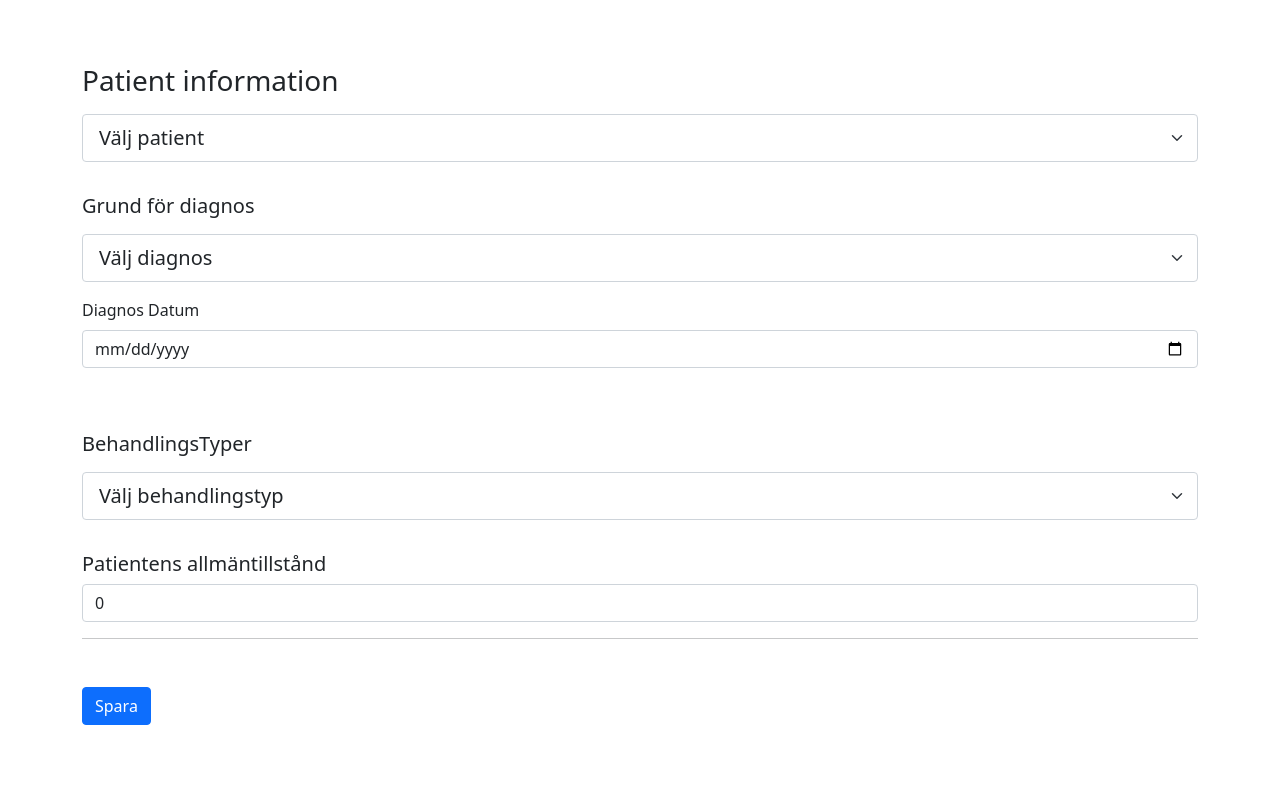
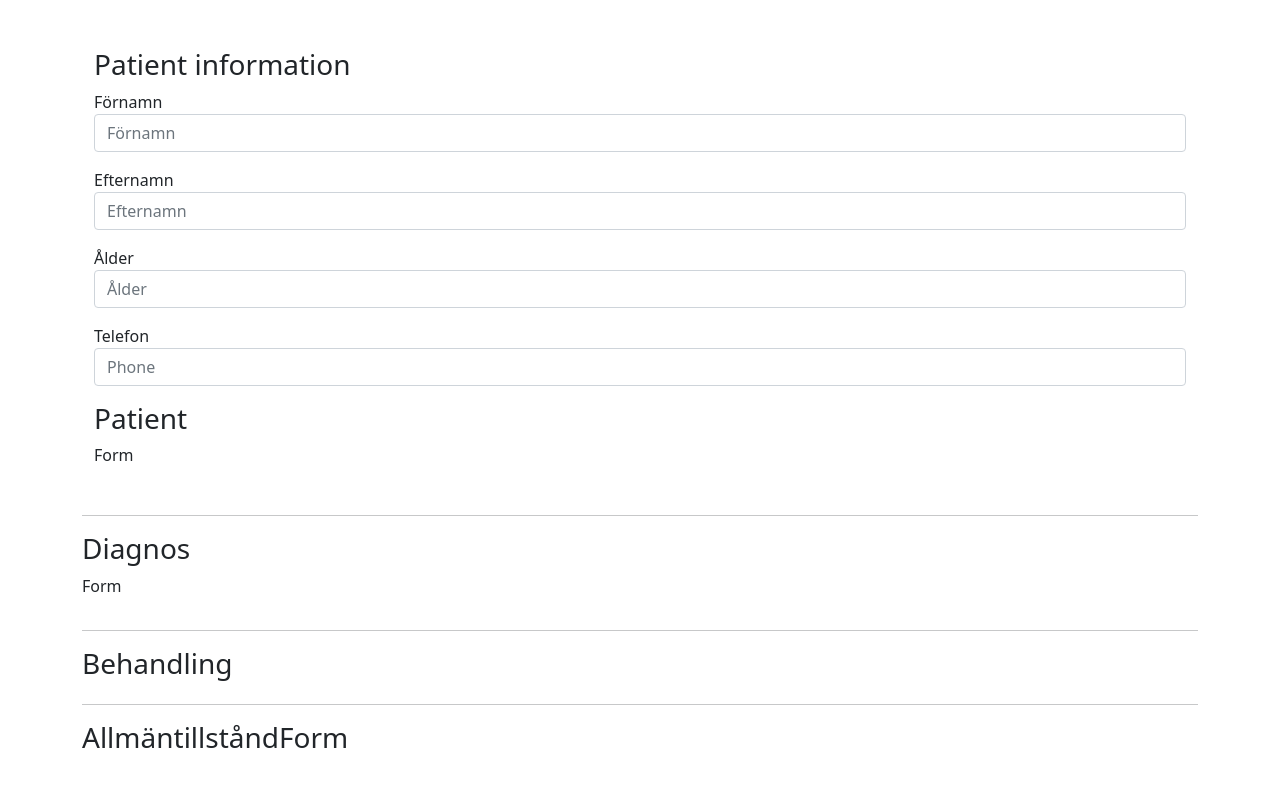
Before and after one commit to ahmmuh/patient_system, a React (Create React App) app: page / in a window 1280 px wide. Shown: the top 786 px of the page. Built offline with nearby package versions, Linux system fonts and the light colour scheme.

Commit message:
fixed Patient form

```diff
--- a/src/App.js
+++ b/src/App.js
@@ -5,6 +5,7 @@ import BehandlingsForm from './components/BehandlingsForm';
 import DiagnosForm from './components/DiagnosForm';
 import OperationskodForm from './components/OperationskodForm';
 import PatientRegister from './components/PatientRegister';
+import Patientform from './components/Patientform';
 
 
 function App() {
@@ -26,7 +27,7 @@ function App() {
 
   const [diagnos,setDiagnos] = useState({
     diagnosTyp: "",
-    diagnosDatum: ""
+    diagnosDatum: new Date
 });
 const [allmäntillStånd, setAllmäntillstånd] = useState({
 
@@ -43,64 +44,61 @@ const [allmäntillStånd, setAllmäntillstånd] = useState({
 
   const [patient, setPatient] = useState()
 
+  const handleChangeForDiagnos =(e) =>{
+    const value = e.target.value
+    setDiagnos({...diagnos, [e.target.name]: value});
 
-useEffect(() =>{
-  setBehandling(behandling);
-  setDiagnos(diagnos)
-  setSelectedBehandling(selectedBehandling)
+  }
+  // [event.target.name] : value
+
+
+
+// useEffect(() =>{
+//   setBehandling(behandling);
+  // setSelectedBehandling(selectedBehandling)
 
   // console.log("Diagnos ", diagnos)
-  console.log("behandling ", behandling)
+  // console.log("behandling ", behandling)
   // console.log("Operationkod ", operationkod)
-  console.log("ECOG ", ecog)
+  // console.log("ECOG ", ecog)
   // console.log("Patient ", patient)
-console.log("Diagnos: ", diagnos)
+// console.log("Diagnos: ", diagnos)
 
-},[])
+// },[])
   return (
     <div className="App container mt-5">
-      <PatientRegister
-      patient={patient}
-      setPatient={setPatient}
-      />
-    <DiagnosForm
-    diagnosLista={diagnosLista}
-    diagnos={diagnos}
-    setDiagnos={setDiagnos}
-    />
 
-    <BehandlingsForm behandling={behandling}
-    setBehandling={setBehandling}
-    behandlingsLista={behandlingsLista}
-    selectedBehandling={selectedBehandling}
-    setSelectedBehandling={selectedBehandling}
-    />
+      <PatientRegister/>
 
-    {selectedBehandling === "kirurgi"? "Ahmed":null}
 
-    <div className='row'>
-     {
-      behandling === "kirurgi"? <OperationskodForm
-      operationkod={operationkod}
-      setOperationkod={setOperationkod}
 
-      /> : null
-     }
+    <hr/>
+    <div className="row justify-content-center align-items-center g-2"
+    >
+      <div className="col">
+        <h3>Diagnos</h3>
+        <p>Form</p>
+      </div>
     </div>
 
-    <AllmäntillståndForm
-    ecog={ecog}
-    setEcog={setEcog}
-    />
+    <hr/>
+    <div className="row justify-content-center align-items-center g-2"
+    >
+      <div className="col">
+        <h3>Behandling</h3>
+      </div>
+    </div>
 
     <hr/>
 
 
+    <div className="row justify-content-center align-items-center g-2"
+    >
+      <div className="col">
+        <h3>AllmäntillståndForm</h3>
+      </div>
+    </div>
 
-<div className='mt-5'>
-<button type='submit' className='btn btn-primary'>Spara</button>
-
-  </div>
     </div>
   );
 }
--- a/src/components/BehandlingsForm.jsx
+++ b/src/components/BehandlingsForm.jsx
@@ -1,7 +1,6 @@
 import React from 'react'
 
-function BehandlingsForm({behandling, setBehandling, behandlingsLista,
-selectedBehandling, setSelectedBehandling}) {
+function BehandlingsForm({behandlingar,setPatientBehandlingar}) {
   return (
     <div className='row mb-3'>
         <div className="col mb-3">
@@ -11,10 +10,12 @@ selectedBehandling, setSelectedBehandling}) {
             </label>
             <select className="form-select form-select-lg"
 
-                onChange={(e) => setBehandling(e.target.value)}>
+                onChange={(e) => setPatientBehandlingar(e.target.value)}
+
+                >
                 <option value="Välj" defaultValue>Välj behandlingstyp</option>
                 {
-                    behandlingsLista.map((foundedBehandling) => (
+                    behandlingar.map((foundedBehandling) => (
                         <option key={foundedBehandling.behandlingID}
                         value={foundedBehandling.behandlingsID}>{foundedBehandling.behandlingsTyp}</option>
                     ))
@@ -22,7 +23,6 @@ selectedBehandling, setSelectedBehandling}) {
 
             </select>
         </div>
-        {selectedBehandling}
 
     </div>
   )
--- a/src/components/DiagnosForm.jsx
+++ b/src/components/DiagnosForm.jsx
@@ -1,7 +1,6 @@
 import React, { useState } from 'react'
 
-function DiagnosForm({diagnos,setDiagnos, diagnosLista}) {
-
+function DiagnosForm({diagnos,setPatientRegister}) {
   return (
     <div className='row mb-5'>
       <div className='col'>
@@ -9,12 +8,14 @@ function DiagnosForm({diagnos,setDiagnos, diagnosLista}) {
         <div className="mb-3">
           <label htmlFor="" className="form-label"><h5 className='lead'>Grund för diagnos</h5></label>
           <select
-          onChange={(e) => setDiagnos(e.target.value)}
-            className="form-select form-select-lg"          >
+          onChange={(e) => setPatientRegister(e.target.value)}
+          name='diagnosTyp'
+            className="form-select form-select-lg">
             <option defaultValue>Välj diagnos</option>
+            <option value={1}>Volvo</option>
             {
-              diagnosLista.map((diagno) =>(
-                <option key={diagno.diagnosId} value={diagno.Id}>{diagno.diagnosTyp}</option>
+              diagnos.map((diagno) =>(
+                <option key={diagno.diagnosId} value={diagno.diagnosTyp}>{diagno.diagnosTyp}</option>
 
               ))
             }
@@ -23,22 +24,20 @@ function DiagnosForm({diagnos,setDiagnos, diagnosLista}) {
 
         </div>
 
+
         <div className="mb-3">
-          <label htmlFor={diagnos.diagnosDatum} className="form-label">Diagnos Datum</label>
+          <label htmlFor="" className="form-label">Diagnos Datum</label>
           <input
-            type="date"
+            type={'date'}
             className="form-control"
             name="diagnosDatum"
-            id="diagnosDatum"
-            value={diagnos.diagnosDatum}
+            // value={diagnos.diagnosDatum}
             aria-describedby="diagnosDatum"
-            placeholder="diagnosDatum"
-            onChange={(e) => {setDiagnos(e.target.value)}}
+            // onChange={handleChangeForDiagnos}
 
           />
 
         </div>
-
 
       </div>
     </div>
--- a/src/components/PatientRegister.jsx
+++ b/src/components/PatientRegister.jsx
@@ -1,34 +1,191 @@
-import React, { useEffect, useState } from 'react'
-import { patients } from '../data/patient'
+import React, { useEffect, useState } from "react";
+import { patients } from "../data/patient";
+import { behandlingsLista, diagnosLista } from "../data/cancerData";
+import DiagnosForm from "./DiagnosForm";
+import BehandlingsForm from "./BehandlingsForm";
+import Patientform from "./Patientform";
+function PatientRegister() {
+  const [registerPatient, setPatientRegister] = useState({
+    firstName: "",
+    age: 0,
+    diagnos: [diagnosLista],
+    behandlingar: [behandlingsLista],
+    operationkoder: [],
+    ecogoStatus: 0,
+  });
 
-function PatientRegister({patient,setPatient}) {
+  //user test
+  const [user, setUser] = useState({
+    userName: "",
+    firstName: "",
+    lastName: "",
+    email: "",
+  });
+
+  const [diagnos, setDiagnos] = useState({
+    diagnosType: "",
+    diagnosDatum: new Date(),
+  });
+
+  //test form
+
+  const [patient, setPatient] = useState({
+    firstName: "",
+    lastName: "",
+    age: "",
+    phone: "",
+    diagnos: {dianosTyp: "Kirurgi",date: new Date}
+  });
 
 
 
+  // diagnos:{diagnosTyp:"",diagnosDatum: new Date},
+  // diagnosTyp: "",
+  // diagnosDatum: new Date(),
+  // behandling: "",
+  // ecog: 0,
+  // const changeHandler = (e) =>{
+  //   setPatient(e.target.value)
+  // }
+  const patientChangeHandler = (e) => {
+    e.preventDefault();
+    setPatient({
+      ...patient,
+      [e.target.name]: e.target.value
+    })
 
-    // useEffect(() =>{
-    //   setPatient(patient);
-    //   console.log("Valda patient " , patient.name)
-    // },[])
+  };
+
+  console.log(patient)
+
+  // useEffect(() =>{
+  //   setPatient({
+  //     ...patients,
+  //     [e.target.name]: value
+  //   })
+  // },[])
   return (
-    <div className='row my-3'>
-      <p>{patient}</p>
-        <div className="mb-3">
-          <label htmlFor="" className="form-label"><h3>Patient information</h3></label>
-          <select
-          onChange={(e) => setPatient(e.target.value)}
-            className="form-select form-select-lg"          >
-            <option defaultValue="Välj">Välj patient</option>
-            {
-              patients.map((patient) =>(
-                <option key={patient.id} value={patient.id}>{patient.name} - {patient.age} år gammal</option>
+    <div className="container">
+      {/* user test form */}
+      {/* <form>
+        <input
+          type="text"
+          name="userName"
+          id="userName"
+          value={user.userName}
+          className="form-control"
+          placeholder="användarnamn"
+          onChange={userChangeHandler}
+        />
 
-              ))
-            }
-          </select>
+        <input
+          type="text"
+          name="firstName"
+          id="firstName"
+          value={user.firstName}
+          className="form-control"
+          placeholder="Förnamn"
+          onChange={userChangeHandler}
+        />
+
+        <input
+          type="text"
+          name="lastName"
+          id="lastName"
+          value={user.lastName}
+          className="form-control"
+          placeholder="Efternamn"
+          onChange={userChangeHandler}
+        />
+        <input
+          type="text"
+          name="email"
+          id="email"
+          value={user.email}
+          className="form-control"
+          placeholder="E-post"
+          onChange={userChangeHandler}
+        />
+      </form> */}
+
+      <div className="row justify-content-center align-items-center g-2">
+        {/* <input type="text" name="test" id="test" value={test} onChange={(e) => setTest(e.target.value)} /> */}
+        <div className="col">
+          <h3>Patient information</h3>
+          <Patientform patientChangeHandler={patientChangeHandler}
+           setPatient={setPatient} patient={patient} />
         </div>
+      </div>
+
+      <div className="row justify-content-center align-items-center g-2">
+        <div className="col">
+          <h3>Patient</h3>
+          <p>Form</p>
+        </div>
+      </div>
+
+      <div className="row my-3">
+        {/* <div className="mb-3">
+        <label htmlFor="" className="form-label">
+          <h3>Patient information</h3>
+        </label>
+        <select
+          onChange={setPatient(e          className="form-select form-select-lg"
+        >
+          <option defaultValue="Välj">Välj patient</option>
+          {patients.map((patient) => (
+            <option key={patient.id} value={patient.id}>
+              {patient.name} - {patient.age} år gammal
+            </option>
+          ))}
+        </select>
+      </div> */}
+
+        <form>
+          {/* <Patientform /> */}
+          {/* <input
+          type="text"
+          name="diagnosTyp"
+          value={patients.diagnosTyp}
+          placeholder="Diagnos Typ"
+          className="form-control"
+          onChange={handleSubmit}
+        />
+
+        <input
+          type="date"
+          name="diagnosDatum"
+          value={patients.diagnosDatum}
+          placeholder="Diagnos Datum"
+          className="form-control"
+          onChange={handleSubmit}
+        />
+
+        <input
+          type="text"
+          name="behandling"
+          value={patients.behandling}
+          className="form-control"
+          onChange={handleSubmit}
+        />
+        <input
+          type="text"
+          name="ecog"
+          value={patients.ecog}
+          className="form-control"
+          onChange={handleSubmit}
+        />
+        <button
+          type="submit"
+          onClick={handleSubmit}
+          className="btn btn-primary"
+        >
+          Spara
+        </button> */}
+        </form>
+      </div>
     </div>
-  )
+  );
 }
 
-export default PatientRegister
+export default PatientRegister;
--- /dev/null
+++ b/src/components/Patientform.jsx
@@ -0,0 +1,70 @@
+import React, { useState } from "react";
+
+function Patientform({ patient,setPatient,patientChangeHandler }) {
+
+// console.log("Old patient",patient)
+    // const changeHandler = (e) =>{
+    //     setNewPatient(e.target.value)
+    // }
+
+    // console.log("New Patient", newPatient)
+  return (
+    <div className="col">
+    <div className="mb-3">
+        <label htmlFor="firstName">Förnamn</label>
+        <input
+          type="text"
+          name="firstName"
+          id="firstName"
+          value={patient.firstName}
+          className="form-control"
+          placeholder="Förnamn"
+          onChange={patientChangeHandler}
+        />
+      </div>
+
+      <div className="mb-3">
+        <label htmlFor="lastName">Efternamn</label>
+
+        <input
+          type="text"
+          name="lastName"
+          id="lastName"
+          value={patient.lastName}
+          placeholder="Efternamn"
+          className="form-control"
+          onChange={patientChangeHandler}
+        />
+      </div>
+
+      <div className="mb-3">
+        <label htmlFor="age">Ålder</label>
+        <input
+          type="text"
+          name="age"
+          id="age"
+          value={patient.age}
+          className="form-control"
+          placeholder="Ålder"
+          onChange={patientChangeHandler}
+        />
+      </div>
+
+      <div className="mb-3">
+        <label htmlFor="phone">Telefon</label>
+
+        <input
+          type="number"
+          name="phone"
+          id="phone"
+          value={patient.phone}
+          className="form-control"
+          placeholder="Phone"
+          onChange={patientChangeHandler}
+        />
+      </div>
+    </div>
+  );
+}
+
+export default Patientform;
--- /dev/null
+++ b/src/data/cancerData.js
@@ -0,0 +1,13 @@
+export const behandlingsLista = [
+    {behandlingID: 1, behandlingsTyp: "kirurgi"},
+    {behandlingID: 2, behandlingsTyp: "strålbehandling"},
+    {behandlingID: 3, behandlingsTyp: "cytostatikabehandling"}
+  ]
+
+
+  export const diagnosLista = [
+    {diagnosId:1, diagnosTyp: "PAD"},
+    {diagnosId:2, diagnosTyp: "cytologi"},
+    {diagnosId:3, diagnosTyp: "röntgen"},
+    {diagnosId:4, diagnosTyp: "klinisk undersökning"},
+  ]
```
